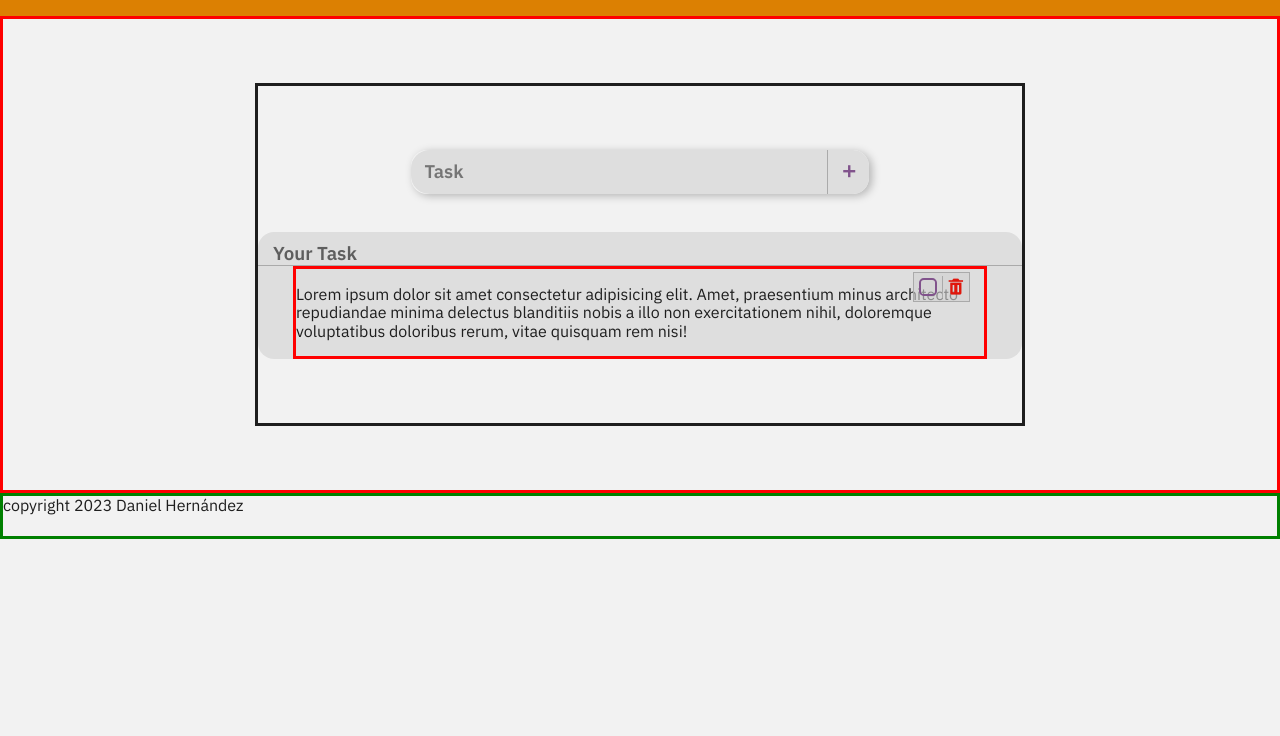
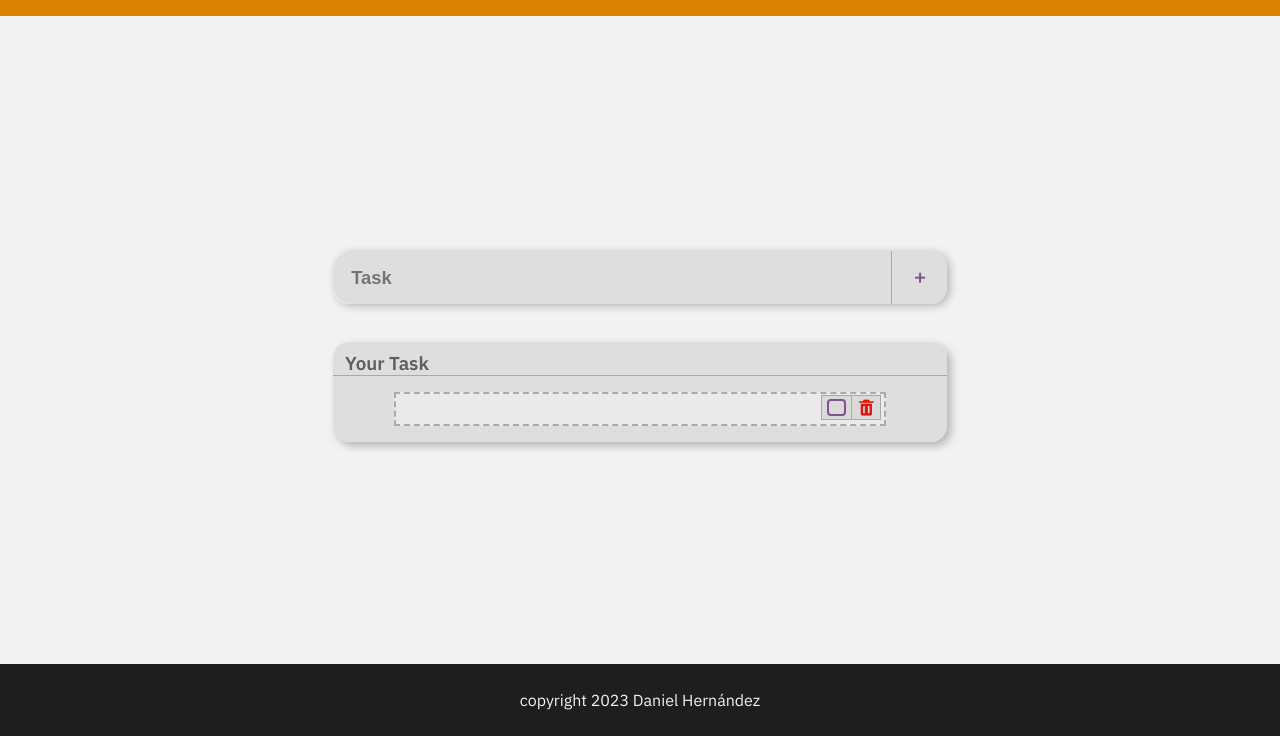
Before and after one commit to danthvp/toDoList, a plain HTML site: page index.html in a window 1280 px wide. Shown: the part 64-800 px from the top of the page. Drawn offline with nearby package versions, Linux system fonts and the light colour scheme.

Commit message:
Final Layout

```diff
--- a/index.html
+++ b/index.html
@@ -12,7 +12,7 @@
 
     <!-- STYLESHEET -->
     <link rel="stylesheet" href="style/mainStyle.css">
-    <link rel="stylesheet" href="style/normalize.css">
+    <!-- <link rel="stylesheet" href="style/normalize.css"> -->
 </head>
 <body>
     <header id="header">
@@ -35,9 +35,9 @@
                             <input class="checkbox" type="checkbox" name="finished" />
                             <span class="checkmark"></span>
                         </label>
-                        <button class="delete"><i class='bx bxs-trash'></i></button>
+                        <button class="delete" type="submit"><i class='bx bxs-trash'></i></button>
                     </div>
-                    <p class="task">Lorem ipsum dolor sit amet consectetur adipisicing elit. Amet, praesentium minus architecto repudiandae minima delectus blanditiis nobis a illo non exercitationem nihil, doloremque voluptatibus doloribus rerum, vitae quisquam rem nisi!</p>
+                    <p class="task"></p>
                 </div>
             </article>
 
--- a/main.js
+++ b/main.js
@@ -0,0 +1,4 @@
+const form = document.forms[0];
+const addTask = document.getElementById('delete');
+const inputTask = document.getElementById('input-task');
+//const task = document.getElementById
--- a/style/commands.css
+++ b/style/commands.css
@@ -1,15 +1,15 @@
 
 #commands {
-    padding: .5% 0;
+    padding: 0% 0;
     border: 1px solid #aaaaaa;
     display: inherit;
     justify-content: space-between;
     align-items: center;
     position: absolute;
-    right: 2%;
+    right: .5%;
     top: 3%;
-    width: 8%;
-    height: 25%;
+    width: 60px;
+    height: 25px;
     background-color: var(--grey-alpha);
 }
 
@@ -26,7 +26,7 @@
     appearance: none;
     -webkit-appearance: none;
     cursor: pointer;
-    height: 85%;
+    height: 75%;
     width: 65%;
     border: 2px solid var(--purple);
     border-radius: .3em;
--- a/style/input-task.css
+++ b/style/input-task.css
@@ -1,9 +1,8 @@
  #sec-input-task {
-    border: solid var(--black);
     width: 60%;
     height: 100%;
     margin: auto;
-    padding: 5% 0;
+    padding: 5% 0 4% 0;
     display: flex;
     flex-direction: column;
     justify-content: center;
@@ -12,7 +11,7 @@
 
 #input-task-form {
     border-radius: 1em;
-    width: 60%;
+    width: 80%;
     display: inherit;
     overflow: hidden;
     box-shadow: 3px 2px 8px rgba(0, 0, 0, 0.253);
--- a/style/mainStyle.css
+++ b/style/mainStyle.css
@@ -4,13 +4,24 @@
 @import url(commands.css);
 @import url('https://fonts.googleapis.com/css2?family=IBM+Plex+Sans:ital,wght@0,200;0,400;0,600;1,200;1,400;1,600&display=swap');
 
+
+* {
+    box-sizing: border-box;
+    margin: 0;
+    padding: 0;
+}
+
 html {
     font-family: 'IBM Plex Sans', sans-serif;
+
 }
 
 body {
     background: var(--white);
     color: var(--black);
+    display: flex;
+    flex-direction: column;
+    flex-wrap: wrap;
 }
 
 #header {
@@ -30,13 +41,15 @@ body {
 
 
 #main {
-    border: solid red;
-    height: 100%;
-    padding: 5% 0;
+    height: calc(100vh - 10vh - 9vh);
 }
 
 
 footer {
-    height: 5vh;
-    border: solid green;
+    display: flex;
+    justify-content: center;
+    align-items: center;
+    height: 9vh;
+    background: var(--black);
+    color: var(--white);
 }
--- a/style/root.css
+++ b/style/root.css
@@ -8,6 +8,7 @@
     --grey: #D1D1D1;
     --dark-grey: #5e5e5e;
     --grey-alpha: #d1d1d19c;
-    --grey-alpha-act: #e4e4e4ee;
+    --grey-alpha-act: #e4e4e4e7;
     --border-grey: #aaaaaa;
+    --grey-bg: #ebe9e9;
 }
--- a/style/show-task.css
+++ b/style/show-task.css
@@ -1,10 +1,12 @@
 #show-task-article {
+    width: 80%;
     border-radius: 1em;
     background-color: var(--grey-alpha);
     margin-top: 5%;
     display: inherit;
     flex-wrap: wrap;
     justify-content: space-between;
+    box-shadow: 4px 4px 8px rgba(0, 0, 0, 0.253);
 }
 
 
@@ -22,10 +24,23 @@
 
 
 #task-container {
-    border: solid red;
-    width: 90%;
+    border: 2px dashed var(--border-grey);
+    background-color: var(--grey-bg);
+    width: 80%;
     height: max-content;
-    margin: auto;
     display: flex;
+    align-items: center;
+    justify-content: center;
     position: relative;
+    padding: .5% 0;
+    margin: 2.5% auto;
 }
+
+
+#task-container .task {
+    width: 100%;
+    text-align: justify;
+    padding: 3% 2% 2% 2%;
+    font-size: 1.05em;
+    letter-spacing: 0.05em;
+}
```
Also changed, not shown: style/normalize.css.
